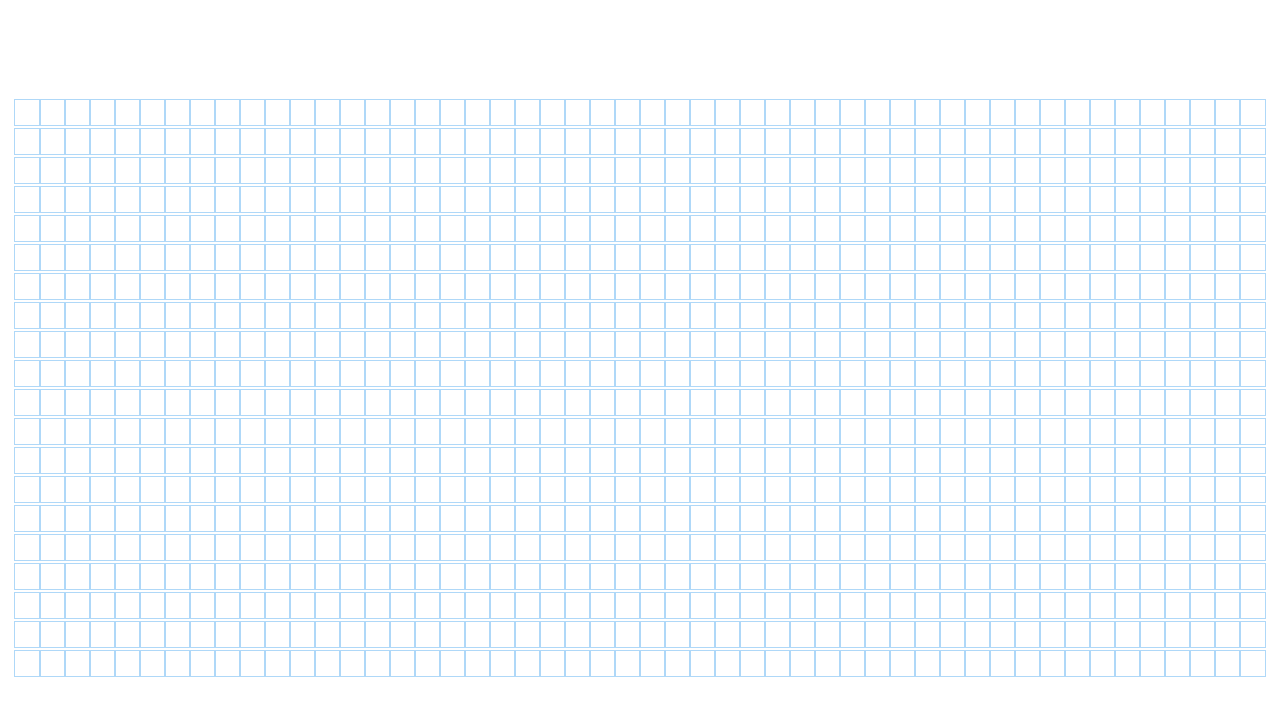
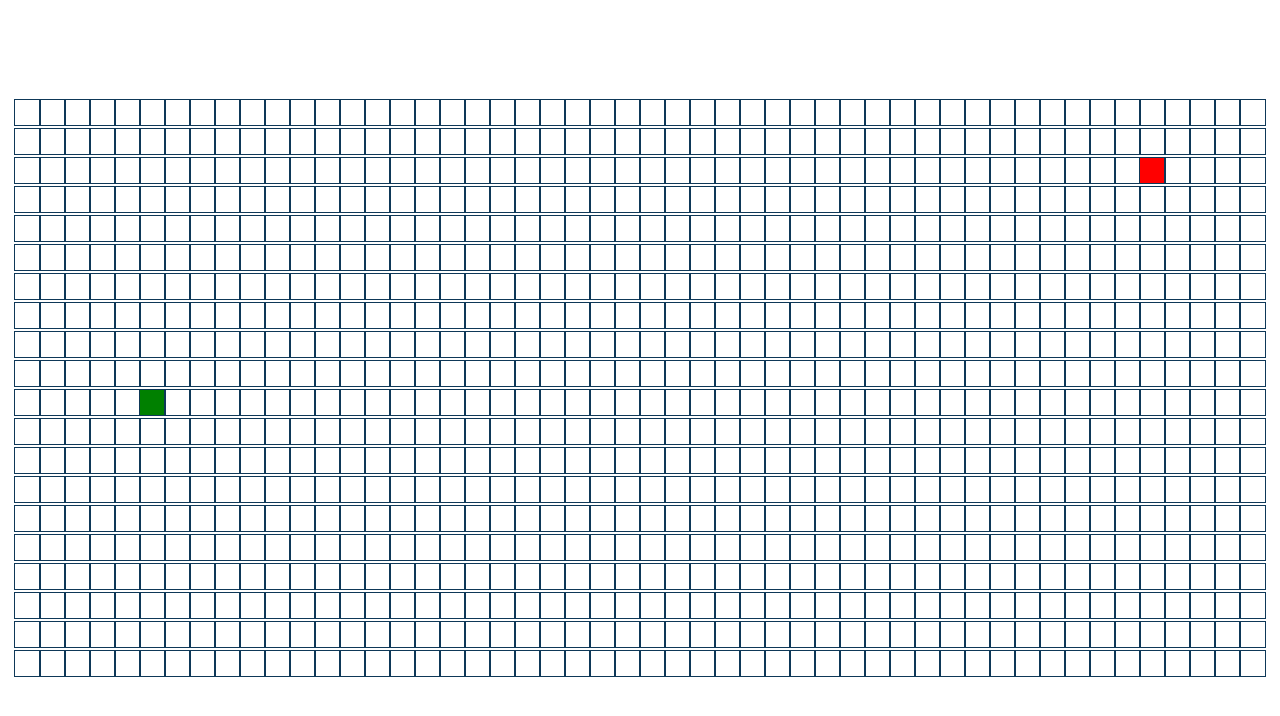
Before and after one commit to callistopan/Pathfinding-Visualizer, a React (Create React App) app: page / in a window 1280 px wide. Shown: the top 716 px of the page. Built offline with nearby package versions, Linux system fonts and the light colour scheme.

Commit message:
start and end node

```diff
--- a/src/PathfindingVisualizer/Node/Node.css
+++ b/src/PathfindingVisualizer/Node/Node.css
@@ -1,6 +1,15 @@
 .node {
     width: 25px;
       height: 25px;
-      outline: 1px solid rgb(175, 216, 248);
+      outline: 1px solid rgb(14, 56, 88);
       display: inline-block;
+      /* border-radius: 50%;    */
 }
+
+.node-finish {
+  background-color: red;
+}
+
+.node-start {
+  background-color: green;
+}
--- a/src/PathfindingVisualizer/Node/Node.jsx
+++ b/src/PathfindingVisualizer/Node/Node.jsx
@@ -6,9 +6,19 @@ export default class Node extends Component {
     super (props)
     this.state={}
   }
-  render() {
-    return (
-      <div className='node'></div>
+    render() {
+        const { isStart, isFinish } = this.props
+        const extraClassName=isFinish ? 'node-finish' : isStart ? 'node-start' : ''
+
+
+      return (
+
+      <div className={`node ${extraClassName}`}></div>
     )
   }
 }
+
+export const DEFAULT_NODE = {
+    row: 0,
+    col: 0,
+}
--- a/src/PathfindingVisualizer/PathfindingVisualizer.jsx
+++ b/src/PathfindingVisualizer/PathfindingVisualizer.jsx
@@ -1,50 +1,61 @@
-import React, { Component } from 'react'
-import Node from './Node/Node'
+import React, { Component } from "react";
+import Node from "./Node/Node";
 
-import './PathfindingVisualizer.css'
+import "./PathfindingVisualizer.css";
 
 class PathfindingVisualizer extends Component {
   constructor(props) {
-        super(props)
+    super(props);
     this.state = {
       nodes: [],
-        }
+    };
   }
 
-    componentDidMount() { // this is called after the component is rendered
-        const nodes = []
-        for (let row = 0; row < 20; row++){
-            const currentRow = []
-            for (let col = 0; col < 50; col++){
-                currentRow.push([])
-
+  componentDidMount() {
+    // this is called after the component is rendered
+    const nodes = [];
+    for (let row = 0; row < 20; row++) {
+      const currentRow = [];
+      for (let col = 0; col < 50; col++) {
+        const currntNode = {
+          col,
+          row,
+          isStart: row === 10 && col === 5,
+          isFinish: row === 2 && col === 45,
+        };
+        currentRow.push(currntNode);
       }
-            nodes.push(currentRow)
-
+      nodes.push(currentRow);
     }
-        this.setState({ nodes })
-
+    this.setState({ nodes });
   }
 
   render() {
-        const { nodes } = this.state
-        console.log(nodes)
+    const { nodes } = this.state;
+    console.log(nodes);
 
     return (
-            <div className='grid'>
-                {
-                    nodes.map((row, rowIdx) => {
-                        return <div>
-                            {row.map((node, nodeIdx) =><Node key={nodeIdx}></Node>)}
+      <div className="grid">
+        {nodes.map((row, rowIdx) => {
+          return (
+            <div key={rowIdx}>
+              {row.map((node, nodeIdx) => {
+                const { isStart, isFinish } = node;
+                return (
+                  <Node
+                    key={nodeIdx}
+                    isStart={isStart}
+                    isFinish={isFinish}
+                    test={"foo"}
+                  ></Node>
+                );
+              })}
             </div>
-
-                    })
-                }
-
-
+          );
+        })}
       </div>
     );
   }
 }
 
-export default PathfindingVisualizer
+export default PathfindingVisualizer;
```
Lines whose indentation alone changed are shown as unchanged.
